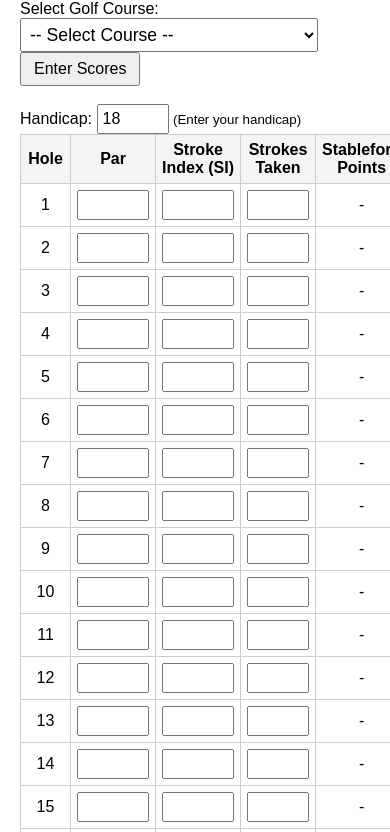
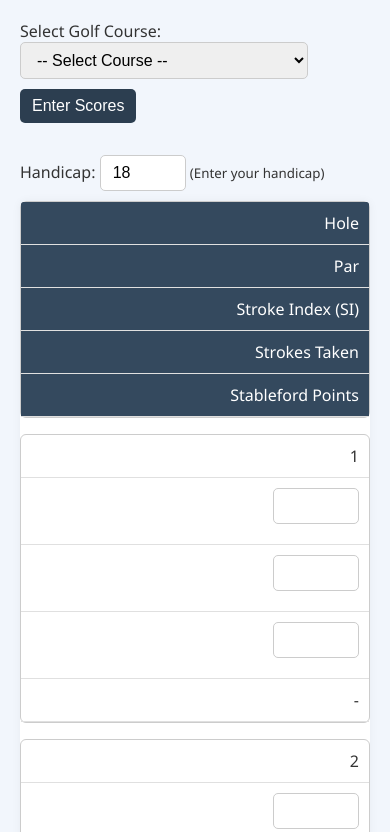
Before and after one commit to pramukhjadhav/GolfScoringApp, a plain HTML site: page index.html in a window 390 px wide. Shown: the part 137-969 px from the top of the page. Drawn offline with Linux system fonts and the light colour scheme.

Commit message:
Update index.html

```diff
--- a/index.html
+++ b/index.html
@@ -6,65 +6,120 @@
   <title>Stableford Scorer with Course Selection</title>
   <style>
     body {
-      font-family: Arial, sans-serif;
+  font-family: 'Segoe UI', sans-serif;
+  background: #f2f6fc;
+  color: #333;
+  margin: 0;
   padding: 20px;
-      max-width: 900px;
-      margin: auto;
 }
+
+h1 {
+  text-align: center;
+  color: #2c3e50;
+  margin-bottom: 30px;
+}
+
+select, input[type=number], button {
+  padding: 8px 12px;
+  font-size: 16px;
+  border-radius: 5px;
+  border: 1px solid #ccc;
+  margin-bottom: 10px;
+}
+
+button {
+  background-color: #2c3e50;
+  color: white;
+  border: none;
+  transition: background-color 0.3s;
+}
+
+button:hover {
+  background-color: #1a252f;
+}
+
 table {
   width: 100%;
   border-collapse: collapse;
-      margin-bottom: 1rem;
+  background: white;
+  box-shadow: 0 0 10px rgba(0,0,0,0.05);
+  border-radius: 6px;
+  overflow: hidden;
 }
+
 th, td {
-      border: 1px solid #ccc;
-      padding: 6px;
+  padding: 12px;
   text-align: center;
+  border-bottom: 1px solid #e0e0e0;
 }
+
 th {
-      background-color: #f4f4f4;
+  background-color: #34495e;
+  color: white;
+  font-weight: normal;
 }
+
+tfoot td {
+  background-color: #ecf0f1;
+  font-weight: bold;
+}
+
 input[type=number] {
   width: 60px;
-      padding: 4px;
-      font-size: 1rem;
 }
-    input.strokes {
-      width: 50px;
+
+#results {
   text-align: center;
+  margin-top: 20px;
+  font-size: 20px;
+  font-weight: bold;
+  color: #2c3e50;
 }
+
+/* Score coloring */
 .birdie {
-      background-color: #c6f6d5; /* light green */
+  background-color: #d4edda;
 }
 .par {
-      background-color: #bee3f8; /* light blue */
+  background-color: #d1ecf1;
 }
 .bogey {
-      background-color: #fbd38d; /* light orange */
+  background-color: #fff3cd;
 }
 .double {
-      background-color: #feb2b2; /* light red */
+  background-color: #f8d7da;
 }
 .eagle {
-      background-color: #d6bcfa; /* light purple */
+  background-color: #e2e3f3;
 }
-    #results h2 {
-      margin-top: 1rem;
+
+/* Responsive layout */
+@media (max-width: 768px) {
+  table, thead, tbody, th, td, tr {
+    display: block;
   }
-    #courseSelect {
-      font-size: 1.1rem;
-      padding: 5px;
-      margin-right: 10px;
+
+  tr {
+    margin-bottom: 1rem;
+    border: 1px solid #ccc;
+    border-radius: 6px;
   }
-    #enterScoresBtn {
-      padding: 6px 12px;
-      font-size: 1rem;
-      cursor: pointer;
+
+  td, th {
+    padding: 10px;
+    text-align: right;
+    position: relative;
   }
-    tfoot td {
+
+  td::before, th::before {
+    content: attr(data-label);
+    position: absolute;
+    left: 10px;
     font-weight: bold;
-      background-color: #f4f4f4;
+    text-align: left;
   }
+}
+
   </style>
 </head>
 <body>
```
Lines whose indentation alone changed are shown as unchanged.
